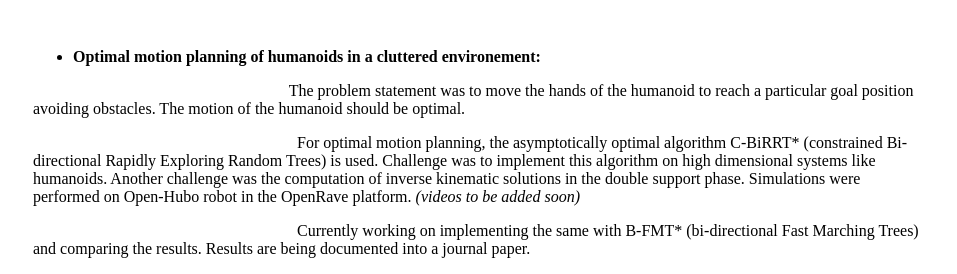
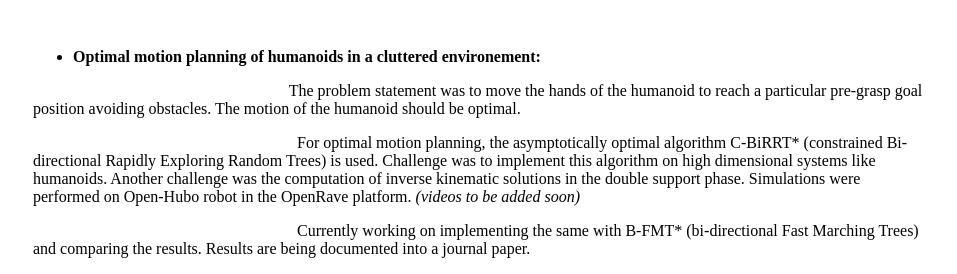
Before and after one commit to Abhilashbalachandran/Abhilashbalachandran.github.io, a Jekyll site: the page built from Projects.html, in a window 1280 px wide. Shown: the part 615-889 px from the top of the page, without its empty margins (159-1116 px from the left). Built offline with Jekyll 4.4.1, drawn with Linux system fonts in a browser that asks for light colours.

Commit message:
Update Projects.html

```diff
--- a/Projects.html
+++ b/Projects.html
@@ -17,7 +17,7 @@ title: Abhilash Balachandran, Robotics Enthusiast
 <ul>
 <li><strong>Optimal motion planning of humanoids in a cluttered environement:</strong></li>
 </ul>
-<p style="text-align: left;">&nbsp; &nbsp; &nbsp; &nbsp; &nbsp; &nbsp; &nbsp; &nbsp; &nbsp; &nbsp; &nbsp; &nbsp; &nbsp; &nbsp; &nbsp; &nbsp; &nbsp; &nbsp; &nbsp; &nbsp; &nbsp; &nbsp; &nbsp; &nbsp; &nbsp; &nbsp; &nbsp; &nbsp; &nbsp; &nbsp; &nbsp; &nbsp; The problem statement was to move the hands of the humanoid to reach a particular goal position avoiding obstacles. The motion of the humanoid should be optimal.</p>
+<p style="text-align: left;">&nbsp; &nbsp; &nbsp; &nbsp; &nbsp; &nbsp; &nbsp; &nbsp; &nbsp; &nbsp; &nbsp; &nbsp; &nbsp; &nbsp; &nbsp; &nbsp; &nbsp; &nbsp; &nbsp; &nbsp; &nbsp; &nbsp; &nbsp; &nbsp; &nbsp; &nbsp; &nbsp; &nbsp; &nbsp; &nbsp; &nbsp; &nbsp; The problem statement was to move the hands of the humanoid to reach a particular pre-grasp goal position avoiding obstacles. The motion of the humanoid should be optimal.</p>
 <p style="text-align: left;">&nbsp; &nbsp; &nbsp; &nbsp; &nbsp; &nbsp; &nbsp; &nbsp; &nbsp; &nbsp; &nbsp; &nbsp; &nbsp; &nbsp; &nbsp; &nbsp; &nbsp; &nbsp; &nbsp; &nbsp; &nbsp; &nbsp; &nbsp; &nbsp; &nbsp; &nbsp; &nbsp; &nbsp; &nbsp; &nbsp; &nbsp; &nbsp; &nbsp; For optimal motion planning, the asymptotically optimal algorithm C-BiRRT* (constrained Bi-directional Rapidly Exploring Random Trees) is used. Challenge was to implement this algorithm on high dimensional systems like humanoids. Another challenge was the computation of inverse kinematic solutions in the double support phase. Simulations were performed on Open-Hubo robot in the OpenRave platform. <em>(videos to be added soon)</em></p>
 <p style="text-align: left;">&nbsp; &nbsp; &nbsp; &nbsp; &nbsp; &nbsp; &nbsp; &nbsp; &nbsp; &nbsp; &nbsp; &nbsp; &nbsp; &nbsp; &nbsp; &nbsp; &nbsp; &nbsp; &nbsp; &nbsp; &nbsp; &nbsp; &nbsp; &nbsp; &nbsp; &nbsp; &nbsp; &nbsp; &nbsp; &nbsp; &nbsp; &nbsp; &nbsp; Currently working on implementing the same with B-FMT* (bi-directional Fast Marching Trees) and comparing the results. Results are being documented into a journal paper.</p>
 <ul>
```
